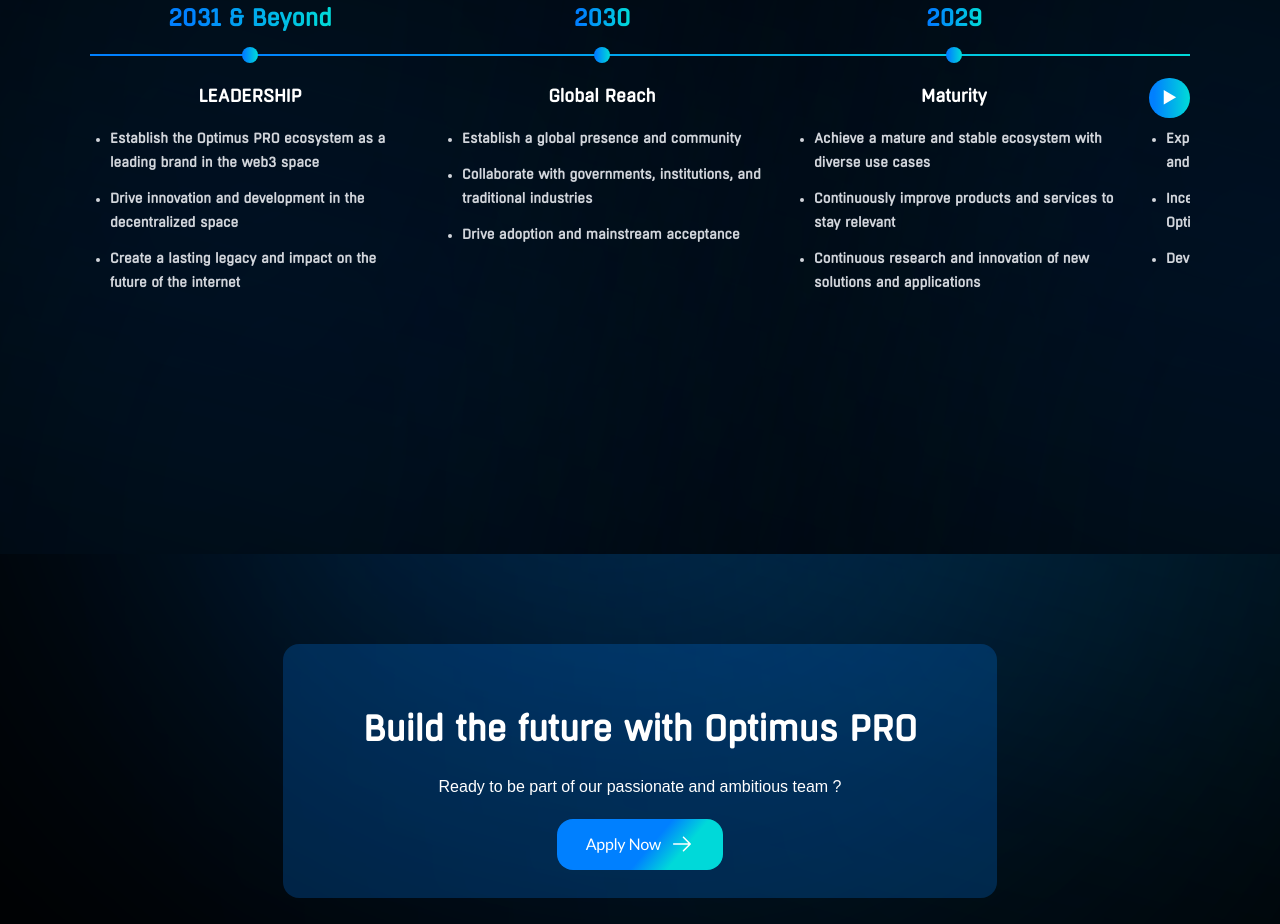
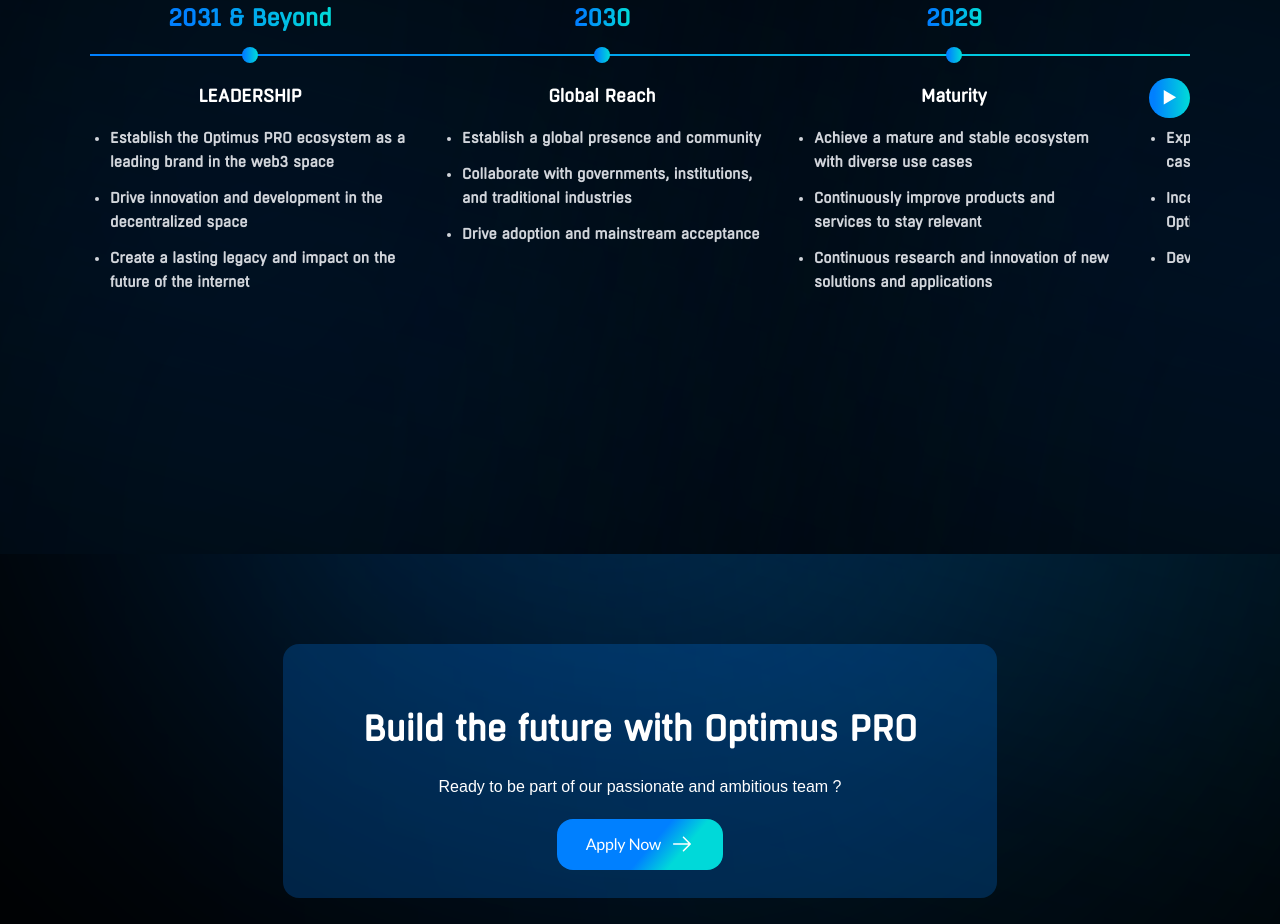
Before and after one commit to sunshine-web-coder/optimus-pro2, a React (Vite) app: page /company in a window 1280 px wide. Shown: the part 3440-4364 px from the top of the page. Built offline with nearby package versions, Linux system fonts and the light colour scheme; a web font is replaced by a local one.

Commit message:
moonshot section updated

```diff
--- a/src/components/Company/Moonshot/Moonshot.jsx
+++ b/src/components/Company/Moonshot/Moonshot.jsx
@@ -78,7 +78,7 @@
                     <div className="flex items-center justify-center">
                       <ul className="list-disc pl-5 text-white flex flex-col gap-1 mt-2">
                         {phase.items.map((item, itemIndex) => (
-                          <li key={itemIndex} className="text-gray-300 mb-2 !leading-[24px] !text-[14px] boxed_round_fonts">
+                          <li key={itemIndex} className="text-gray-300 mb-2 !leading-[24px] !text-[15px] boxed_round_fonts">
                             {item}
                           </li>
                         ))}
```
